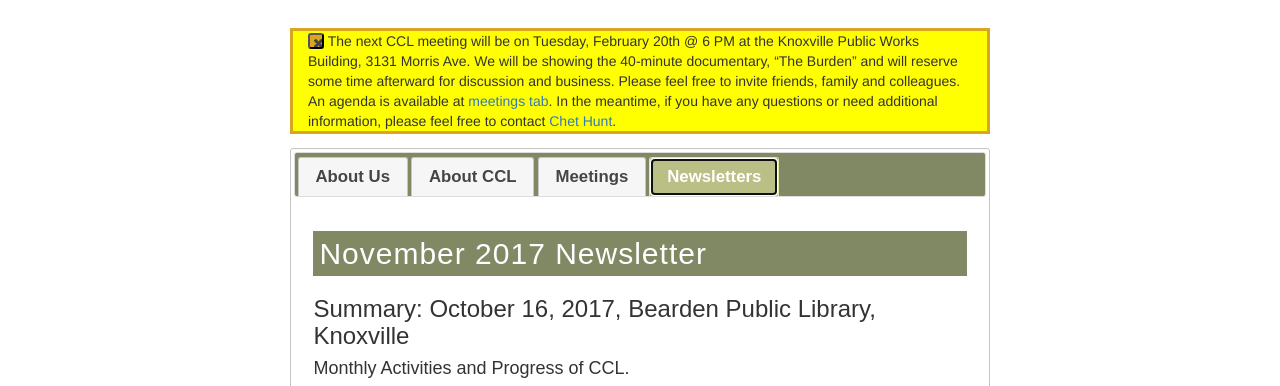
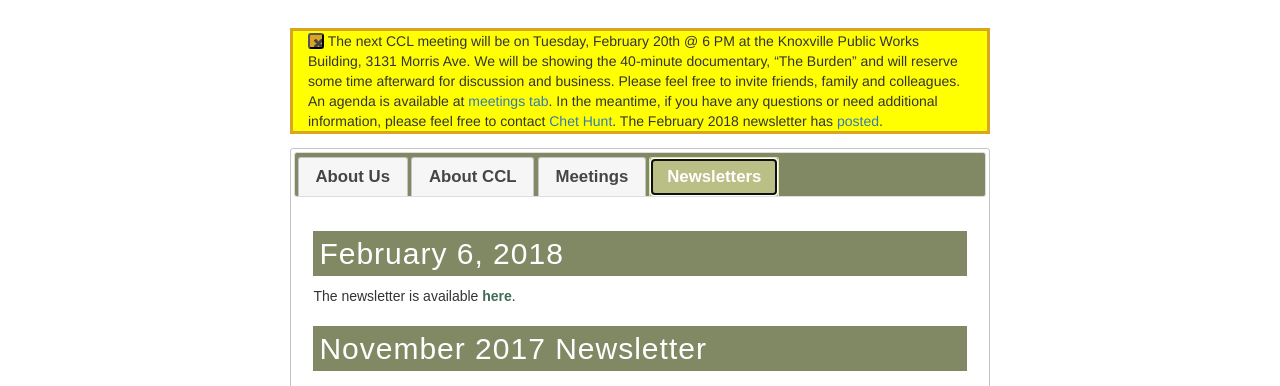
Before and after one commit to dwvisser/knoxccl, a plain HTML site: page index.html in a window 1280 px wide. Both pictures are taken after a click on the tab "Newsletters". Shown: the part 394-780 px from the top of the page. Drawn offline with nearby package versions, Linux system fonts and the light colour scheme.

Commit message:
Added February 2018 newsletter.

```diff
--- a/index.html
+++ b/index.html
@@ -103,11 +103,13 @@
         20th @ 6 PM at the Knoxville Public Works Building, 3131 Morris Ave.
         We will be showing the 40-minute documentary, “The Burden” and will reserve some
         time afterward for discussion and business.  Please feel free to
-        invite friends, family and colleagues.  An agenda is available at
+        invite friends, family and colleagues. An agenda is available at
         <a class="switch to-tab-2" href="#2018-02-meeting">meetings tab</a>.
         In the meantime, if you have any questions or need additional
         information, please feel free to contact
-        <a href="mailto:chunt51@comcast.net">Chet Hunt</a>.</span>
+        <a href="mailto:chunt51@comcast.net">Chet Hunt</a>. The February 2018
+        newsletter has <a class="switch to-tab-3"
+                          href="#2018-02-newsletter">posted</a>.</span>
   </div>
 </div>
 
@@ -218,6 +220,9 @@
 
   </section>
   <section id="newsletters-tab" class="row col-md-12">
+    <h2 id="newsletter-2018-02">February 6, 2018</h2>
+    The newsletter is available
+    <a href="files/2018-02-newsletter.pdf">here</a>.
     <div id="newsletter-2017-11"></div>
     <div id="newsletter-2017-10"></div>
     <h2>August 28, 2017</h2>
```
Also changed, not shown: 1 other file.
